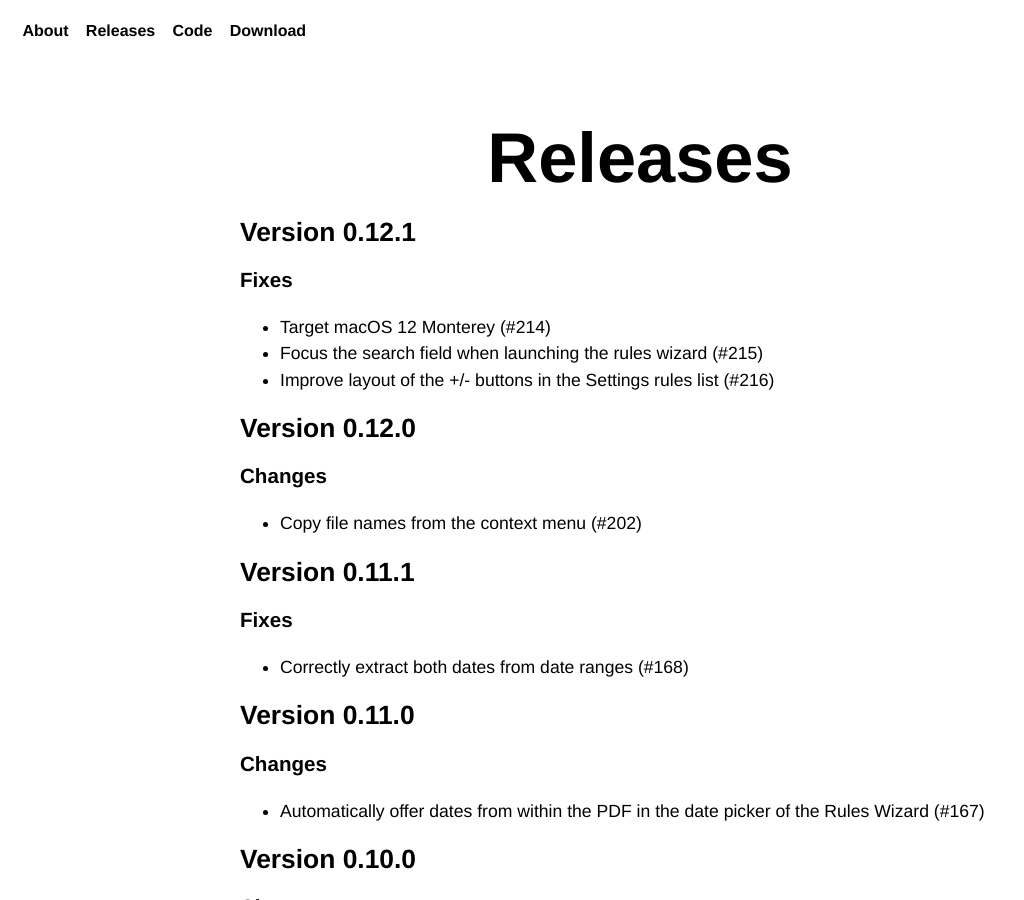
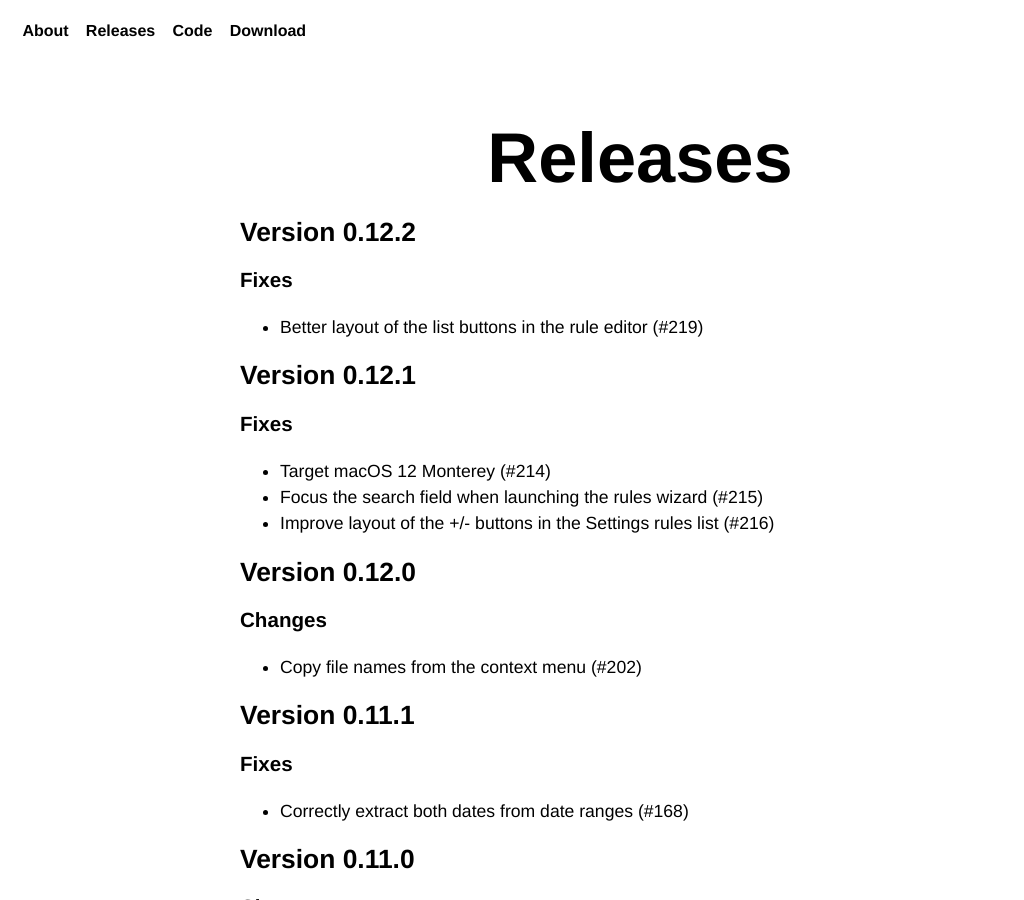
Before and after one commit to inseven/fileaway, a Jekyll site: the page built from docs/releases/index.markdown, in a window 1280 px wide and 900 px high. Shown: the whole window, without its empty margins (0-1024 px from the left). Built offline with Jekyll 4.4.1, drawn with Linux system fonts in a browser that asks for light colours.

Commit message:
Update content

```diff
--- a/docs/releases/index.markdown
+++ b/docs/releases/index.markdown
@@ -4,6 +4,12 @@ title:  "Releases"
 ---
 
 # Releases
+
+## Version 0.12.2
+
+### Fixes
+
+- Better layout of the list buttons in the rule editor (#219)
 
 ## Version 0.12.1
 
```
